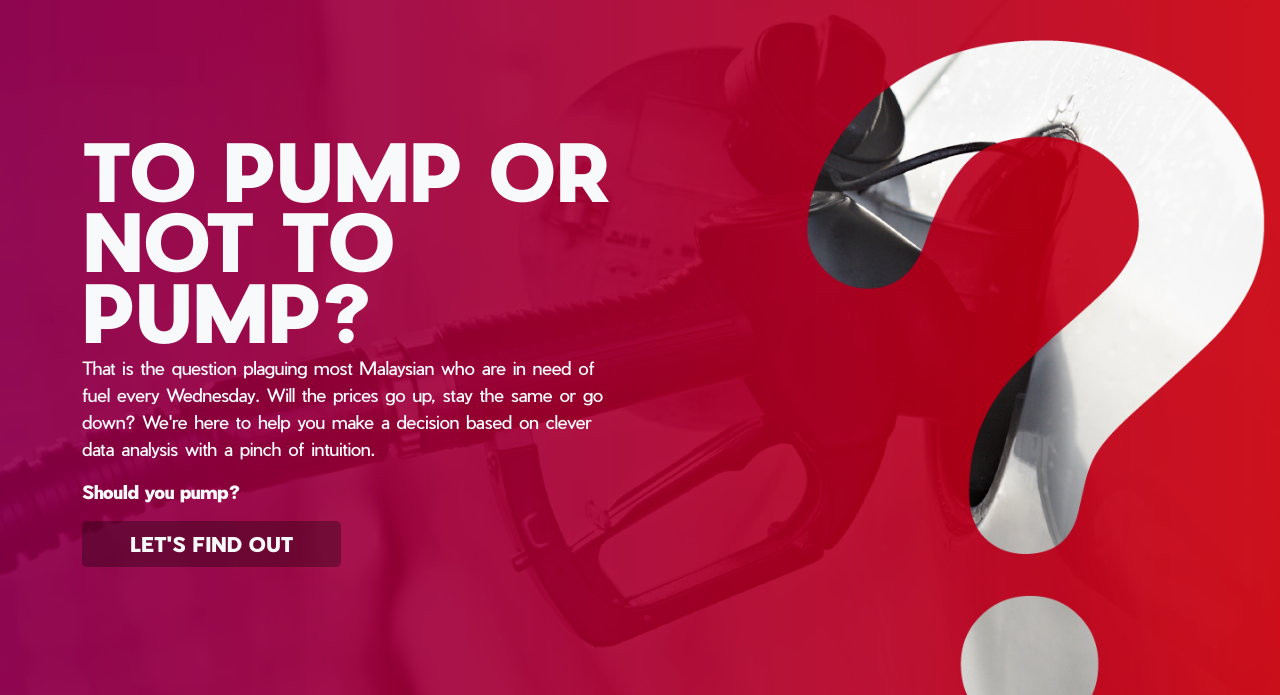
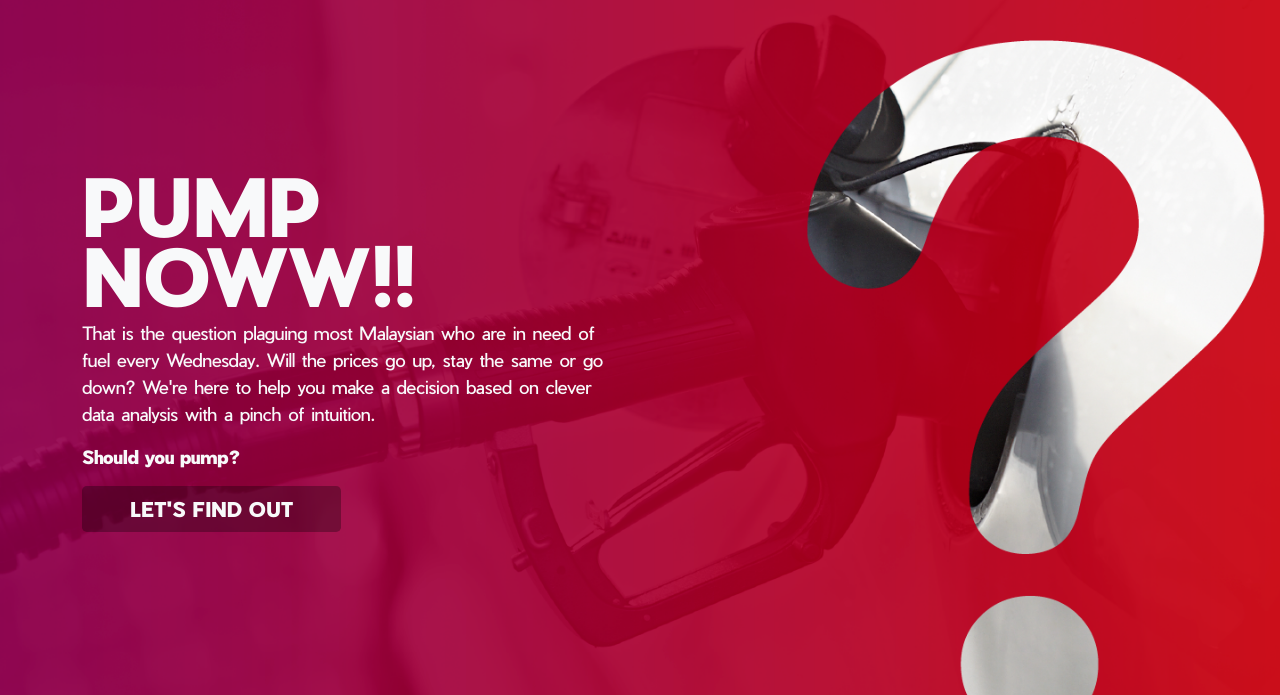
Before and after one commit to noctwilliam/hrthimrn.github.io, a plain HTML site: page index.html in a window 1280 px wide. Shown: the part 105-800 px from the top of the page. Drawn offline with nearby package versions, Linux system fonts and the light colour scheme.

Commit message:
temp changes

```diff
--- a/index.html
+++ b/index.html
@@ -48,7 +48,7 @@
                 <div></div>
                 <div class="col-12 col-lg-6">
                     <div class="px-3 px-md-0">
-                        <h1 id="topump">TO PUMP OR NOT TO PUMP?</h1>
+                        <h1 id="topump">PUMP NOWW!!</h1>
                         <p class="under-topump">
                             That is the question plaguing most Malaysian who are in need of fuel every Wednesday.
                             Will the prices go up, stay the same or go down? We're here to help you make a decision
```
